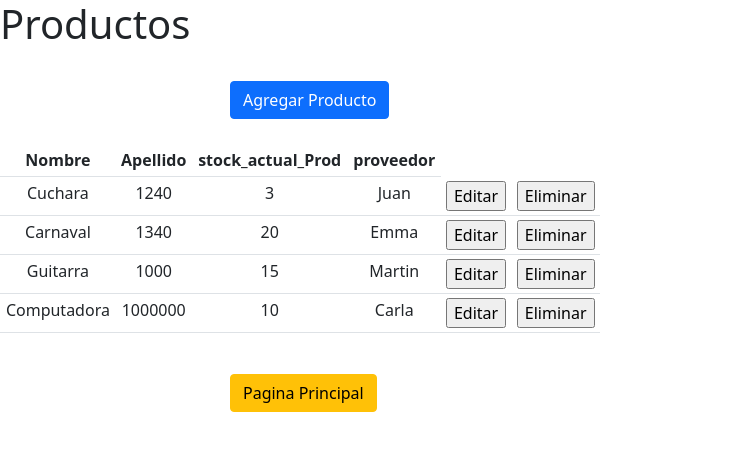
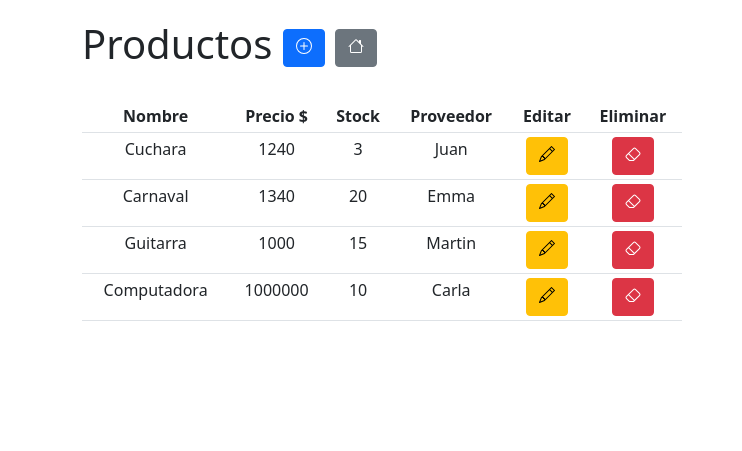
Before and after one commit to MartinAle90/proyectoIntegrador, a Django app: page /compras/productos/lista in a window 1280 px wide. Shown: the top 451 px of the page, without its empty margins (0-742 px from the left). Run offline with Django 5.2, Linux system fonts and the light colour scheme; data comes from the database, SQL or seed files in the repository; both versions use the stored data as it was after the commit.

Commit message:
Templates actualizados, y se añadieron mejoras visuales

```diff
--- a/StockControl/compra/templates/actualizar_producto.html
+++ b/StockControl/compra/templates/actualizar_producto.html
@@ -3,7 +3,7 @@
 <head>
     <meta charset="UTF-8">
     <meta name="viewport" content="width=device-width, initial-scale=1.0">
-    <title>Edicion Proveedor</title>
+    <title>Edicion Producto</title>
 </head>
 <body>
 
--- a/StockControl/compra/templates/lista_productos.html
+++ b/StockControl/compra/templates/lista_productos.html
@@ -8,50 +8,69 @@
     <meta name="viewport" content="width=device-width, initial-scale=1.0">
     <title>Lista Productos</title>
 </head>
+
 <body>
-    <h1>
+    <section class="jumbotron">
+        <div class="container">
+            <h1 class="titulo">
                 Productos
+                <a href="{% url 'formulario_crear_producto' %}" class="btn btn-primary">
+                    <svg xmlns="http://www.w3.org/2000/svg" width="16" height="16" fill="currentColor"
+                        class="bi bi-plus-circle" viewBox="0 0 16 16">
+                        <path d="M8 15A7 7 0 1 1 8 1a7 7 0 0 1 0 14m0 1A8 8 0 1 0 8 0a8 8 0 0 0 0 16" />
+                        <path
+                            d="M8 4a.5.5 0 0 1 .5.5v3h3a.5.5 0 0 1 0 1h-3v3a.5.5 0 0 1-1 0v-3h-3a.5.5 0 0 1 0-1h3v-3A.5.5 0 0 1 8 4" />
+                    </svg>
+                </a>
+                <a href="{% url 'index' %}" class="btn btn-secondary">
+                    <i class="bi bi-house">
+                        <svg xmlns="http://www.w3.org/2000/svg" width="16" height="16" fill="currentColor"
+                            class="bi bi-house" viewBox="0 0 16 16">
+                            <path
+                                d="M8.707 1.5a1 1 0 0 0-1.414 0L.646 8.146a.5.5 0 0 0 .708.708L2 8.207V13.5A1.5 1.5 0 0 0 3.5 15h9a1.5 1.5 0 0 0 1.5-1.5V8.207l.646.647a.5.5 0 0 0 .708-.708L13 5.793V2.5a.5.5 0 0 0-.5-.5h-1a.5.5 0 0 0-.5.5v1.293zM13 7.207V13.5a.5.5 0 0 1-.5.5h-9a.5.5 0 0 1-.5-.5V7.207l5-5z" />
+                        </svg>
+                    </i>
+                </a>
             </h1>
-
-    <div>
-        <a href="{% url 'formulario_crear_producto' %} " class="boton_agregar">
-            <input type="button" value="Agregar Producto" class="btn btn-primary"/>
-        </a>
-    </div>
-
+            <br>
             <table id="tabla-principal" class="table table-sm">
                 <tr>
                     <th>Nombre</th>
-            <th>Apellido</th>
-            <th>stock_actual_Prod</th>
-            <th>proveedor</th>
+                    <th>Precio $</th>
+                    <th>Stock</th>
+                    <th>Proveedor</th>
+                    <th>Editar</th>
+                    <th>Eliminar</th>
                 </tr>
                 {% for producto in productos %}
                 <tr>
-
                     <td>{{producto.nombre_Prod}}</td>
                     <td>{{producto.precio_Prod}}</td>
                     <td>{{producto.stock_actual_Prod}}</td>
                     <td>{{producto.proveedor}}</td>
                     <td>
-                    <a href="{% url 'formulario_producto' producto.id %}">
-                        <input type="button" value="Editar" />
+                        <a href="{% url 'formulario_producto' producto.id %}" class="btn btn-warning">
+                            <svg xmlns="http://www.w3.org/2000/svg" width="16" height="16" fill="currentColor"
+                                class="bi bi-pencil" viewBox="0 0 16 16">
+                                <path
+                                    d="M12.146.146a.5.5 0 0 1 .708 0l3 3a.5.5 0 0 1 0 .708l-10 10a.5.5 0 0 1-.168.11l-5 2a.5.5 0 0 1-.65-.65l2-5a.5.5 0 0 1 .11-.168zM11.207 2.5 13.5 4.793 14.793 3.5 12.5 1.207zm1.586 3L10.5 3.207 4 9.707V10h.5a.5.5 0 0 1 .5.5v.5h.5a.5.5 0 0 1 .5.5v.5h.293zm-9.761 5.175-.106.106-1.528 3.821 3.821-1.528.106-.106A.5.5 0 0 1 5 12.5V12h-.5a.5.5 0 0 1-.5-.5V11h-.5a.5.5 0 0 1-.468-.325" />
+                            </svg>
                         </a>
                     </td>
                     <td>
-                    <a href="{% url 'eliminar_producto' producto.id %}">
-                        <input type="submit" value="Eliminar" />
+                        <a href="{% url 'eliminar_producto' producto.id %}" class="btn btn-danger">
+                            <svg xmlns="http://www.w3.org/2000/svg" width="16" height="16" fill="currentColor"
+                                class="bi bi-eraser" viewBox="0 0 16 16">
+                                <path
+                                    d="M8.086 2.207a2 2 0 0 1 2.828 0l3.879 3.879a2 2 0 0 1 0 2.828l-5.5 5.5A2 2 0 0 1 7.879 15H5.12a2 2 0 0 1-1.414-.586l-2.5-2.5a2 2 0 0 1 0-2.828zm2.121.707a1 1 0 0 0-1.414 0L4.16 7.547l5.293 5.293 4.633-4.633a1 1 0 0 0 0-1.414zM8.746 13.547 3.453 8.254 1.914 9.793a1 1 0 0 0 0 1.414l2.5 2.5a1 1 0 0 0 .707.293H7.88a1 1 0 0 0 .707-.293z" />
+                            </svg>
                         </a>
                     </td>
                 </tr>
                 {% endfor %}
             </table>
-
-    <div>
-        <a href="{% url 'index' %}" class="boton_index">
-            <input type="button" value="Pagina Principal" class="btn btn-warning"/>
-        </a>
         </div>
+    </section>
 </body>
 
 <style>
@@ -64,16 +83,11 @@
     .table{
         width: 600px;
     }
-    .boton_index{
-        padding-top: 25px;
-        padding-left: 230px;
-        display: flow;
+    .container{
+        padding-top: 20px;
     }
-    .boton_agregar{
-        padding-top: 25px;
-        padding-bottom: 25px;
-        padding-left: 230px;
-        display: flow;
+    svg{
+        vertical-align: initial;
     }
 </style>
 
```
Also changed, not shown: StockControl/compra/templates/formulario_crear_producto.html (+15 -15 lines), StockControl/compra/templates/formulario_crear_proveedor.html (+16 -14 lines), StockControl/compra/templates/formulario_producto.html (+23 -24 lines), StockControl/compra/templates/formulario_proveedor.html (+18 -20 lines), StockControl/compra/templates/lista_proveedores.html (+41 -29 lines), StockControl/db.sqlite3. Lines whose indentation alone changed are shown as unchanged.
